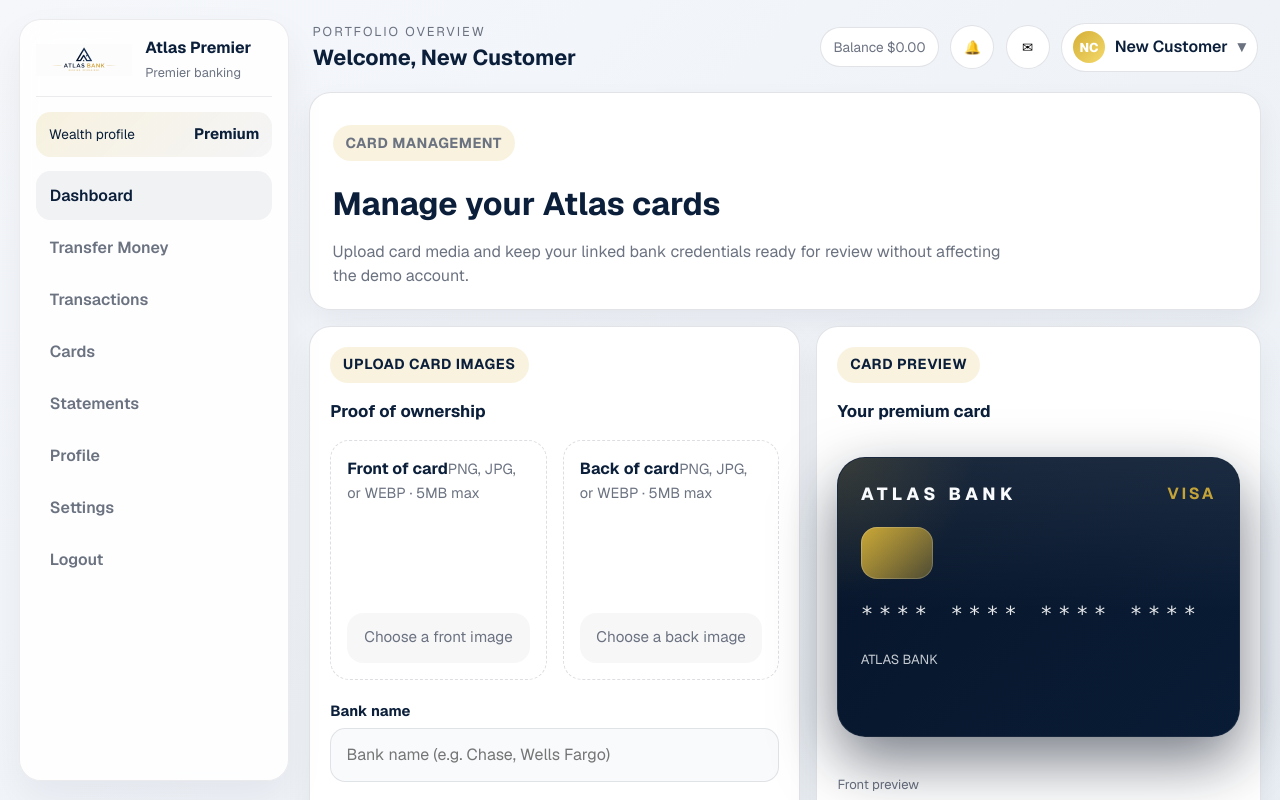
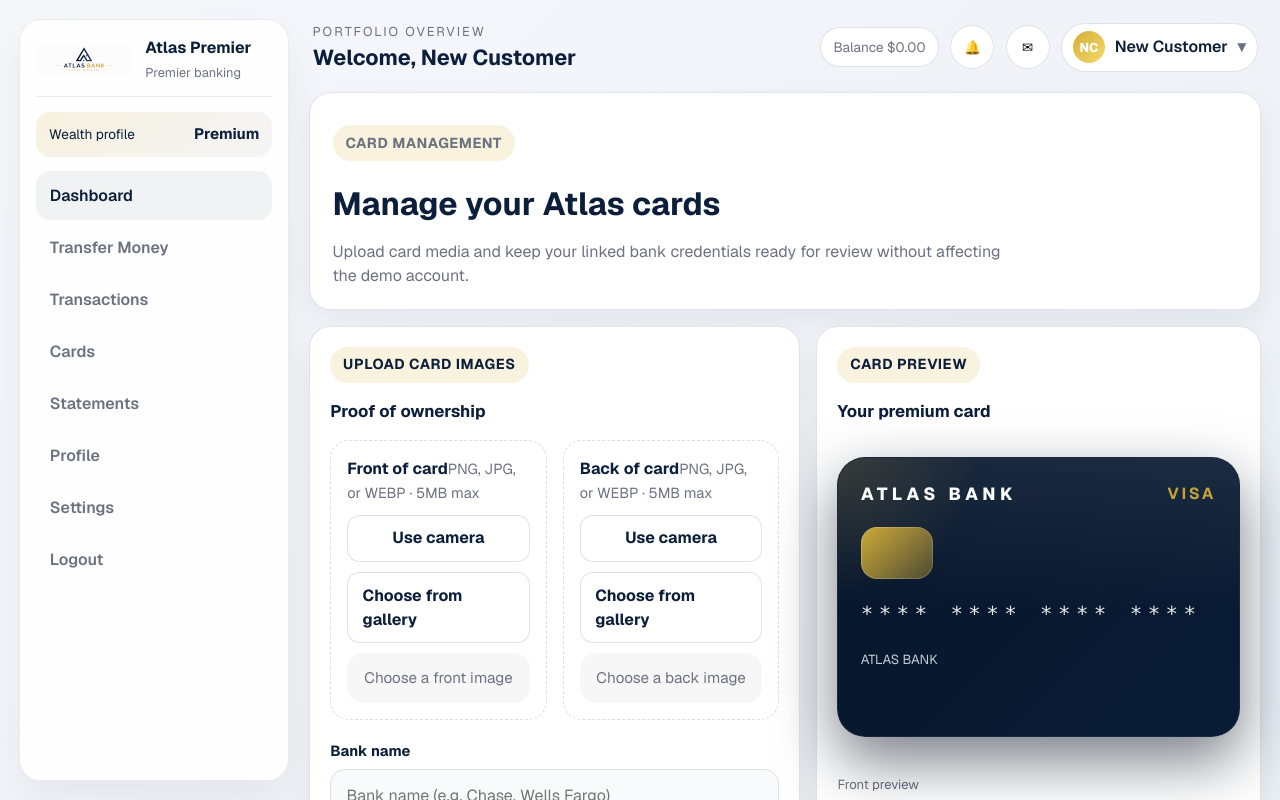
Before and after one commit to novatechcareers/atlas-bank, a Next.js app: page /new-user/cards in a window 1280 px wide. Shown: the top 800 px of the page. Built offline with nearby package versions, Linux system fonts and the light colour scheme; no server answers; the database is empty.

Commit message:
add camera option for card uploads

```diff
--- a/app/globals.css
+++ b/app/globals.css
@@ -2043,15 +2043,35 @@ a {
 }
 
 .upload-input {
-  width: 100%;
-  opacity: 0;
-  position: absolute;
-  inset: 0;
+  display: none;
+}
+
+.upload-options {
+  display: grid;
+  gap: 0.65rem;
+  margin-top: auto;
+}
+
+.upload-option {
+  display: flex;
+  align-items: center;
+  justify-content: center;
+  min-height: 42px;
+  padding: 0.65rem 0.9rem;
+  border: 1px solid rgba(15, 23, 42, 0.12);
+  border-radius: 0.8rem;
+  background: rgba(255, 255, 255, 0.9);
+  color: var(--primary);
+  font-weight: 700;
   cursor: pointer;
 }
 
+.upload-option:hover {
+  border-color: rgba(212, 175, 55, 0.58);
+  background: rgba(212, 175, 55, 0.08);
+}
+
 .upload-filename {
-  margin-top: auto;
   display: inline-flex;
   align-items: center;
   justify-content: center;
--- a/app/new-user/cards/page.tsx
+++ b/app/new-user/cards/page.tsx
@@ -116,7 +116,12 @@ export default function NewUserCardsPage() {
                     <label className="upload-label" htmlFor="frontUpload">Front of card</label>
                     <span className="upload-hint">PNG, JPG, or WEBP · 5MB max</span>
                   </div>
-                  <input id="frontUpload" className="upload-input" type="file" accept="image/*" onChange={(event) => setFrontUpload(event.target.files?.[0] ?? null)} />
+                  <input id="frontUpload" className="upload-input" type="file" accept="image/*" capture="environment" onChange={(event) => setFrontUpload(event.target.files?.[0] ?? null)} />
+                  <input id="frontGalleryUpload" className="upload-input" type="file" accept="image/*" onChange={(event) => setFrontUpload(event.target.files?.[0] ?? null)} />
+                  <div className="upload-options">
+                    <label className="upload-option" htmlFor="frontUpload">Use camera</label>
+                    <label className="upload-option" htmlFor="frontGalleryUpload">Choose from gallery</label>
+                  </div>
                   <span className="upload-filename">{frontUpload?.name || "Choose a front image"}</span>
                 </div>
                 <div className="upload-box">
@@ -124,7 +129,12 @@ export default function NewUserCardsPage() {
                     <label className="upload-label" htmlFor="backUpload">Back of card</label>
                     <span className="upload-hint">PNG, JPG, or WEBP · 5MB max</span>
                   </div>
-                  <input id="backUpload" className="upload-input" type="file" accept="image/*" onChange={(event) => setBackUpload(event.target.files?.[0] ?? null)} />
+                  <input id="backUpload" className="upload-input" type="file" accept="image/*" capture="environment" onChange={(event) => setBackUpload(event.target.files?.[0] ?? null)} />
+                  <input id="backGalleryUpload" className="upload-input" type="file" accept="image/*" onChange={(event) => setBackUpload(event.target.files?.[0] ?? null)} />
+                  <div className="upload-options">
+                    <label className="upload-option" htmlFor="backUpload">Use camera</label>
+                    <label className="upload-option" htmlFor="backGalleryUpload">Choose from gallery</label>
+                  </div>
                   <span className="upload-filename">{backUpload?.name || "Choose a back image"}</span>
                 </div>
               </div>
--- a/components/auth/LoginForm.tsx
+++ b/components/auth/LoginForm.tsx
@@ -68,7 +68,7 @@ export default function LoginForm() {
 
     const normalizedEmail = values.email.toLowerCase().trim();
 
-    if (values.email === validEmail && values.password === validPassword) {
+    if (normalizedEmail === validEmail && values.password === validPassword) {
       if (typeof window !== "undefined") {
         window.localStorage.setItem("isLoggedIn", "true");
         window.localStorage.setItem("currentUser", validEmail);
```
Also changed, not shown: app/dashboard/cards/page.tsx (+12 -14 lines).
